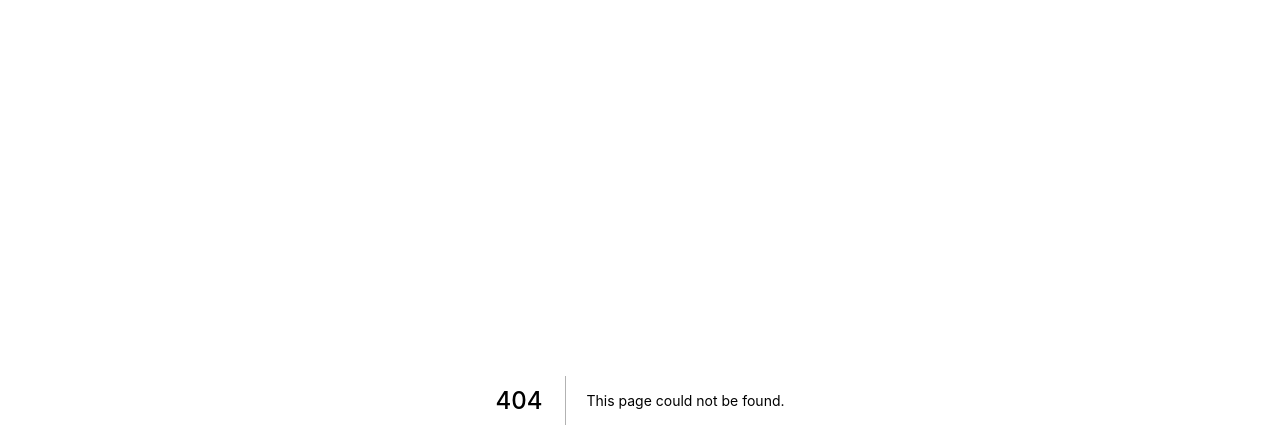
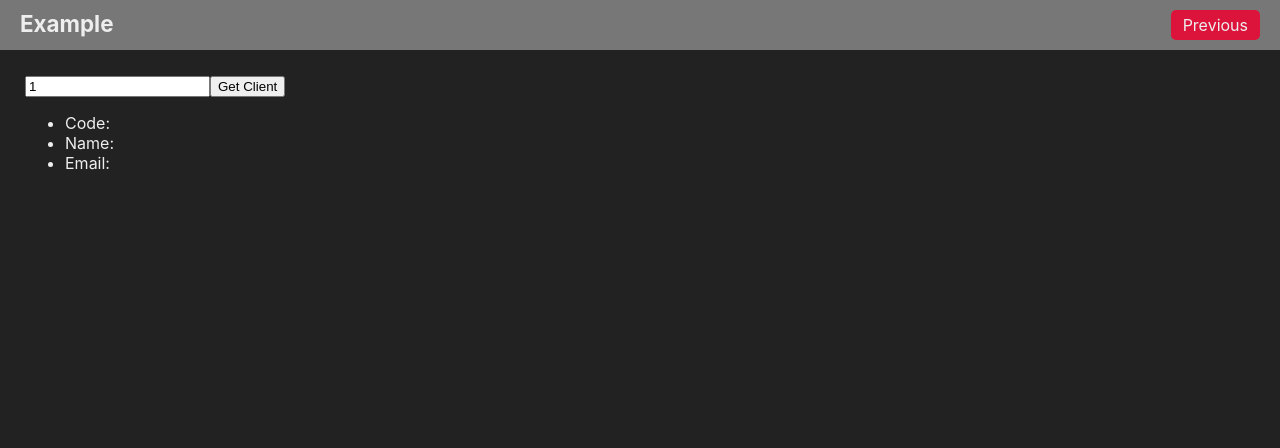
Before and after one commit to AlbertoParente/study-react-nextjs, a Next.js app: page /integration1 in a window 1280 px wide. Before the commit this address had no page. Shown: the top 448 px of the page. Built offline with nearby package versions, Linux system fonts and the light colour scheme.

Commit message:
Adding Integration Component

```diff
--- a/src/pages/api/client/[code].js
+++ b/src/pages/api/client/[code].js
@@ -3,8 +3,8 @@ export default function handler(req, res) {
 
     res.status(200).json({
         id: code,
-        name: `Juliana ${}`,
-        email: `juliana12oliver${}@gmail.com`
+        name: `Juliana ${code}`,
+        email: `juliana12oliver${code}@gmail.com`
 
     })
 }
--- a/src/pages/index.jsx
+++ b/src/pages/index.jsx
@@ -10,7 +10,8 @@ export default function initial() {
             <Navigate text="Jsx" destiny="/jsx" color="crimson"/>
             <Navigate text="Navigation #01" destiny="/navigation/" color="green"/>
             <Navigate text="Navigation #02" destiny="/client/ce/123" color="blue"/>
-            <Navigate text="Component With State" destiny="/state" color="pink"/>
+            <Navigate text="Component With State" destiny="/state" color="#a45b71"/>
+            <Navigate text="Integration With API #01" destiny="/integration1" color="#42a9a9"/>
         </div>
     )
 }
--- /dev/null
+++ b/src/pages/integration1.jsx
@@ -0,0 +1,34 @@
+import { useState } from 'react'
+import Layout from '../components/Layout'
+
+export default function Integration() {
+    const [code, setCode] = useState(1)
+    const [client, setClient] = useState({})
+
+    async function getClient() {
+        const resp = await fetch(`http//localhost:3000/api/clients/${code}`)
+        const dados = await resp.json()
+        setClient(dados)
+
+        /*
+        fetch(`http//localhost:3000/api/clients/${code}`)
+            .then(resp =>.json())
+            .then(dados => setClient())
+        */
+    }
+
+    return (
+        <Layout>
+            <div>
+                <input type="number" value={code}
+                    onChange={e=> setCode(e.target.value)}/>
+                <button onClick={getClient}>Get Client</button>
+            </div>
+            <ul>
+                <li>Code: {client.id}</li>
+                <li>Name: {client.name}</li>
+                <li>Email: {client.email}</li>
+            </ul>
+        </Layout>
+    )
+}
```
